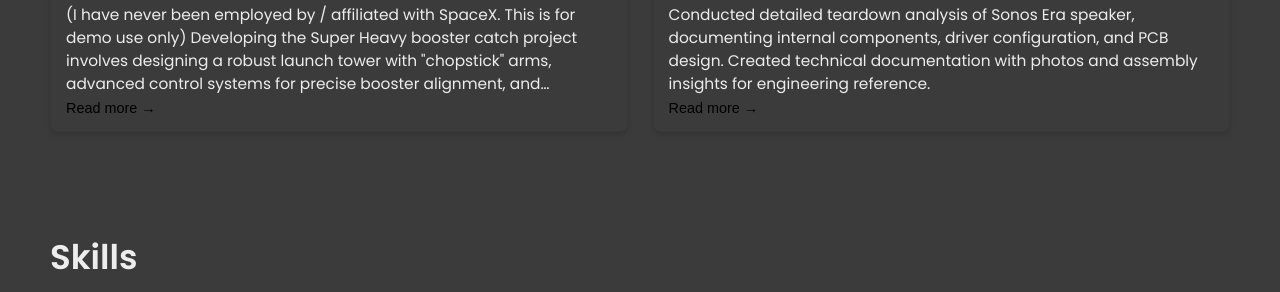
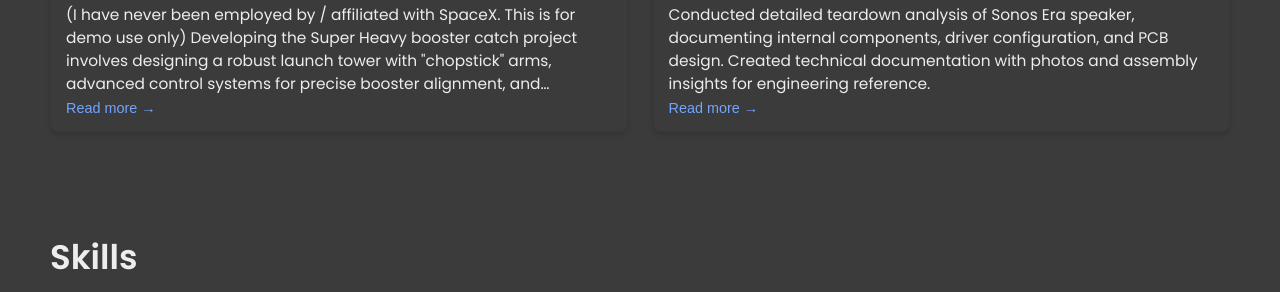
Before and after one commit to ac-sketch27/ac-sketch27.github.io, a Jekyll site: the page built from index.html, in a window 1280 px wide. Shown: the part 1394-1686 px from the top of the page. Built offline with Jekyll 4.4.1, drawn with Linux system fonts in a browser that asks for light colours.

Commit message:
Update _config.yml

```diff
--- a/_config.yml
+++ b/_config.yml
@@ -79,7 +79,7 @@ colors: # this is the basic theme
   text: "#ededed"
   border: "#c2c2c2"
   link: "#7aff95"
-  highlight: #73a4ff"
+  highlight: "#73a4ff"
   background: "#3b3b3b"
   light_background: "#f3f5fb"
 
@@ -98,7 +98,7 @@ basic theme:
   link: "#40b3a2"
   highlight: "#2a9d8f"
   background: "#f7fbfa"
-  light_background: "#f0f9f7"
+  light_background: "#4c4f4c"
 
 lemon theme:
   text: "#2d2926"
```
